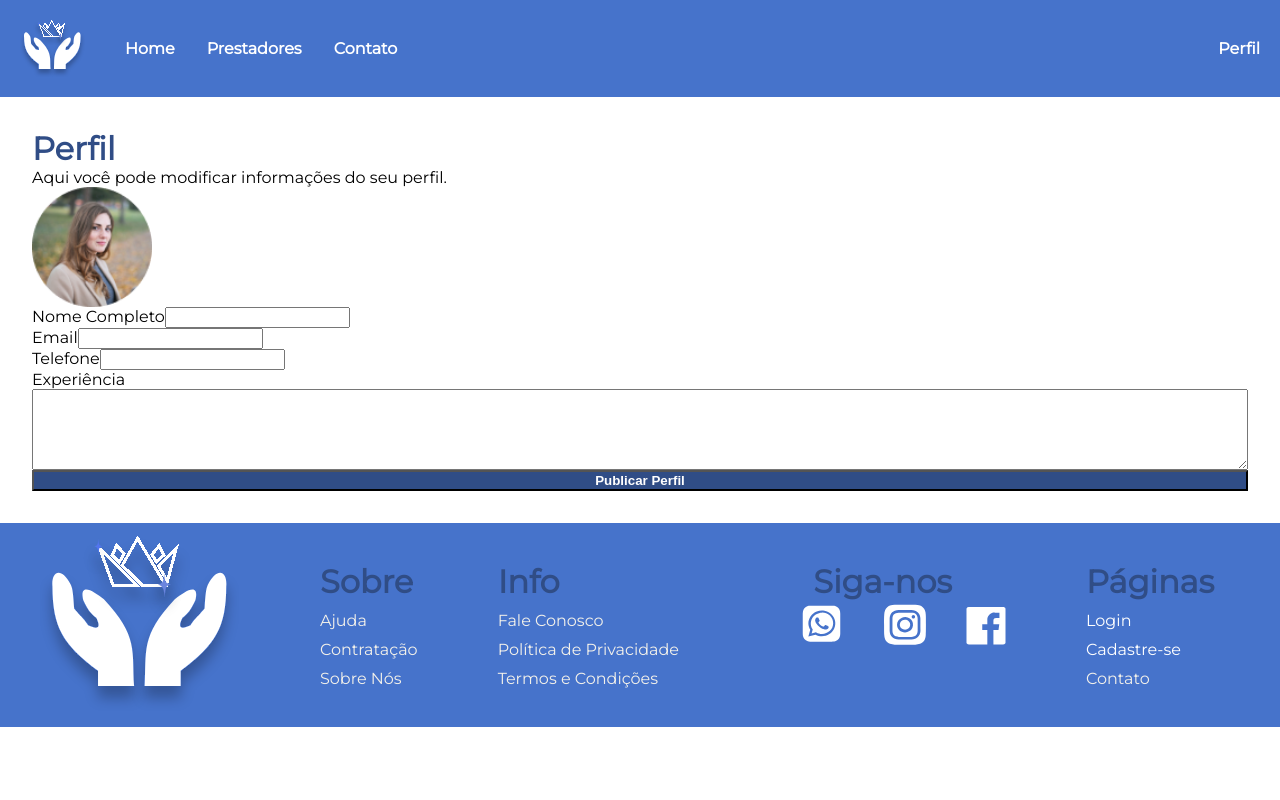
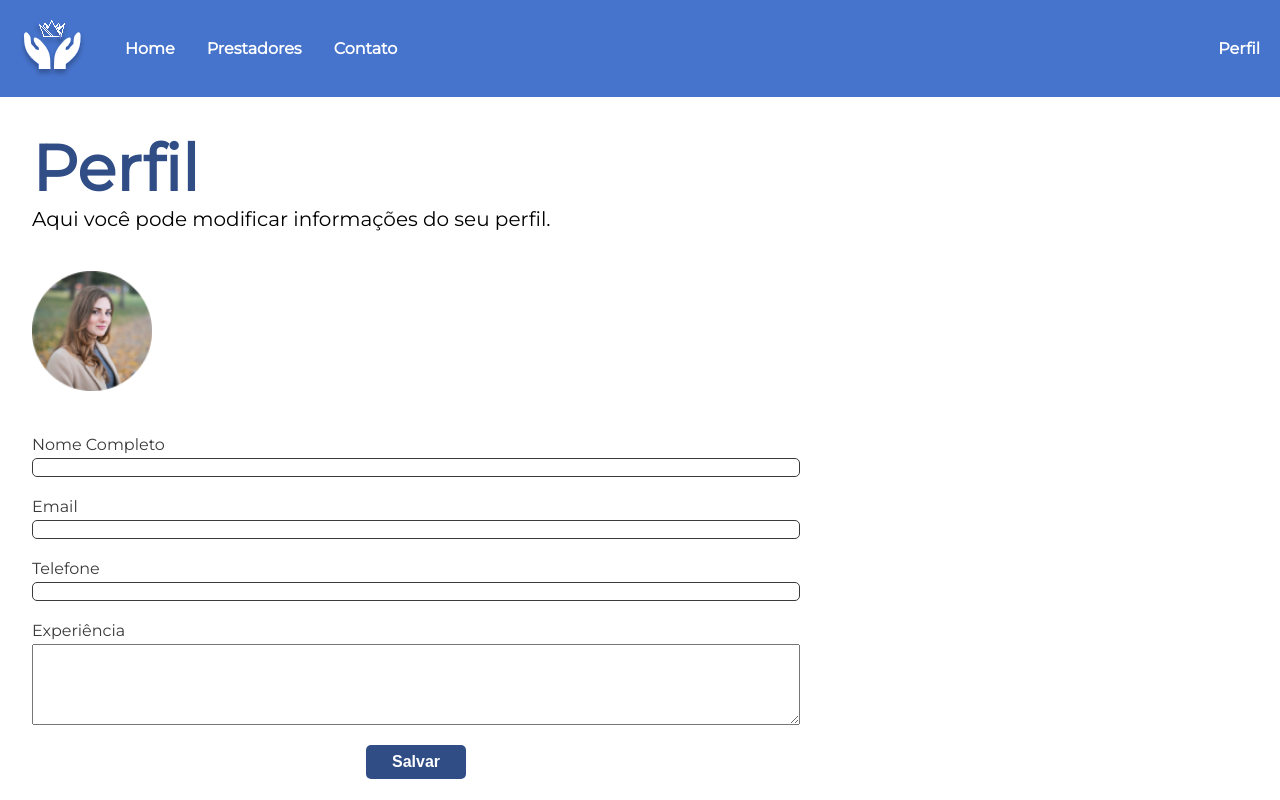
Before and after one commit to CarolinaPacifico/seniorcare, a React (Vite) app: page /perfil in a window 1280 px wide. Shown: the top 800 px of the page. Built offline with nearby package versions, Linux system fonts and the light colour scheme.

Commit message:
Add files via upload

```diff
--- a/src/components/conteudo-perfil.jsx
+++ b/src/components/conteudo-perfil.jsx
@@ -6,15 +6,32 @@ function perfil() {
     return (
 
         <div className="perfil">
-        <h1>Perfil</h1>
-        <p>Aqui você pode modificar informações do seu perfil.</p>
-        <img src={fotoperfil} alt="" width="120" height="120" />
-        <label>Nome Completo<input type="text" id="" name="" /></label>
-        <label>Email<input type="email" id="" name="" /></label>
-        <label>Telefone<input type="number" id="" name="" /></label>
-        <label for="story">Experiência</label>
-        <textarea id="story" name="story" rows="5" cols="33"></textarea>
-        <button className="btnperfil" type="button">Publicar Perfil</button>
+            <div>
+                <h1>Perfil</h1>
+                <p>Aqui você pode modificar informações do seu perfil.</p>
+            </div>
+            <div>
+                <img src={fotoperfil} alt="" width="120" height="120" />
+            </div>
+            <div className="perfil-perfis">
+                <div>
+                    <label>Nome Completo</label>
+                    <input type="text" id="" name="" />
+                </div>
+                <div>
+                    <label>Email</label>
+                    <input type="email" id="" name="" />
+                </div>
+                <div>
+                    <label>Telefone</label>
+                    <input type="number" id="" name="" />
+                </div>
+                <div>
+                    <label for="story">Experiência</label>
+                    <textarea id="story" name="story" rows="5" cols="33"></textarea>
+                </div>
+                <button className="btnperfil" type="button">Salvar</button>
+            </div>
         </div>
 
     )
--- a/src/css/Home.css
+++ b/src/css/Home.css
@@ -128,6 +128,10 @@ header > div {
     align-items: center;
 }
 
+.conteudo-profissionais {
+    padding-bottom: 120px;
+}
+
 .profissionais-bg{
     background-color: #F3F1EA;
     padding: 20px;
--- a/src/css/perfil.css
+++ b/src/css/perfil.css
@@ -1,5 +1,17 @@
-h1{
+.perfil {
+    width: 60%;
+    display: flex;
+    flex-direction: column;
+    gap: 40px;
+}
+
+.perfil h1{
     color: #304D86;
+    font-size: 64px;
+}
+
+.perfil p {
+    font-size: 20px;
 }
 
 .perfil{
@@ -8,8 +20,36 @@ h1{
     margin: 2rem 2rem;
 }
 
+.perfil-perfis {
+    display: flex;
+    flex-direction: column;
+    gap: 20px;
+}
+
+.perfil-perfis div {
+    display: flex;
+    flex-direction: column;
+    gap: 4px;
+}
+
+.perfil-perfis div label {
+    color: #3A3A3A;
+}
+
+.perfil-perfis div input {
+    border-radius: 5px;
+    border: 1px solid #3a3a3a;
+}
+
 .btnperfil{
-    color: #ffff;
-    font-weight: bolder;
+    color: #fff;
     background-color: #304D86;
+    font-size: 16px;
+    font-weight: bold;
+    display: block;
+    width: 100px;
+    border-radius: 5px;
+    border: none;
+    padding: 8px 16px;
+    align-self: center;
 }
```
